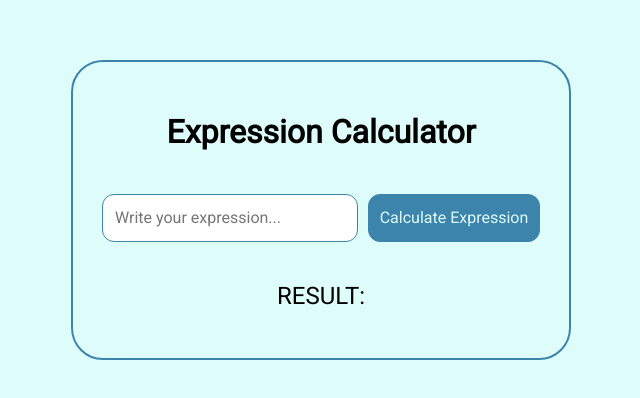
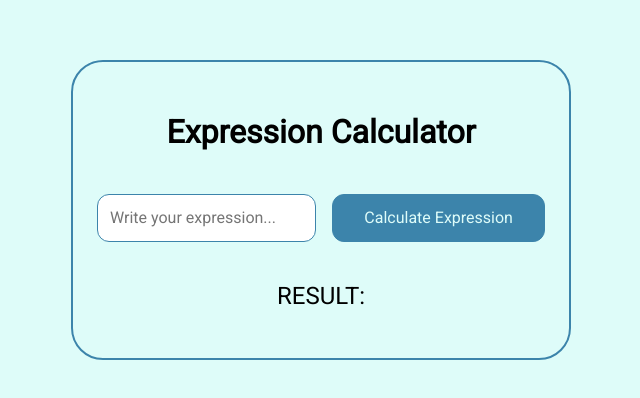
Before and after one commit to MartinnBonchev/calculator-cli, a website built with webpack: page src/index.html in a window 1280 px wide. Shown: the part 190-588 px from the top of the page, without its empty margins (319-959 px from the left). Built offline with nearby package versions, Linux system fonts and the light colour scheme.

Commit message:
fix(): button width

```diff
--- a/src/css/styles.css
+++ b/src/css/styles.css
@@ -42,13 +42,14 @@ input {
   display: flex;
   align-items: center;
   justify-content: space-around;
+  gap: 16px;
   width: 100%;
   padding: 0 24px;
 }
 
 .calculator__container__expression-input {
   height: 48px;
-  width: 256px;
+  width: 100%;
   border: 1px solid #3c84ab;
   border-radius: 12px;
   padding: 12px;
@@ -57,7 +58,7 @@ input {
 
 .calculator__container__calc-button {
   height: 48px;
-  width: 172px;
+  width: 100%;
   border: 1px solid #3c84ab;
   font-size: 16px;
   border-radius: 12px;
@@ -68,4 +69,5 @@ input {
 
 .calculator__result {
   font-size: 24px;
+  padding: 0 24px;
 }
```
